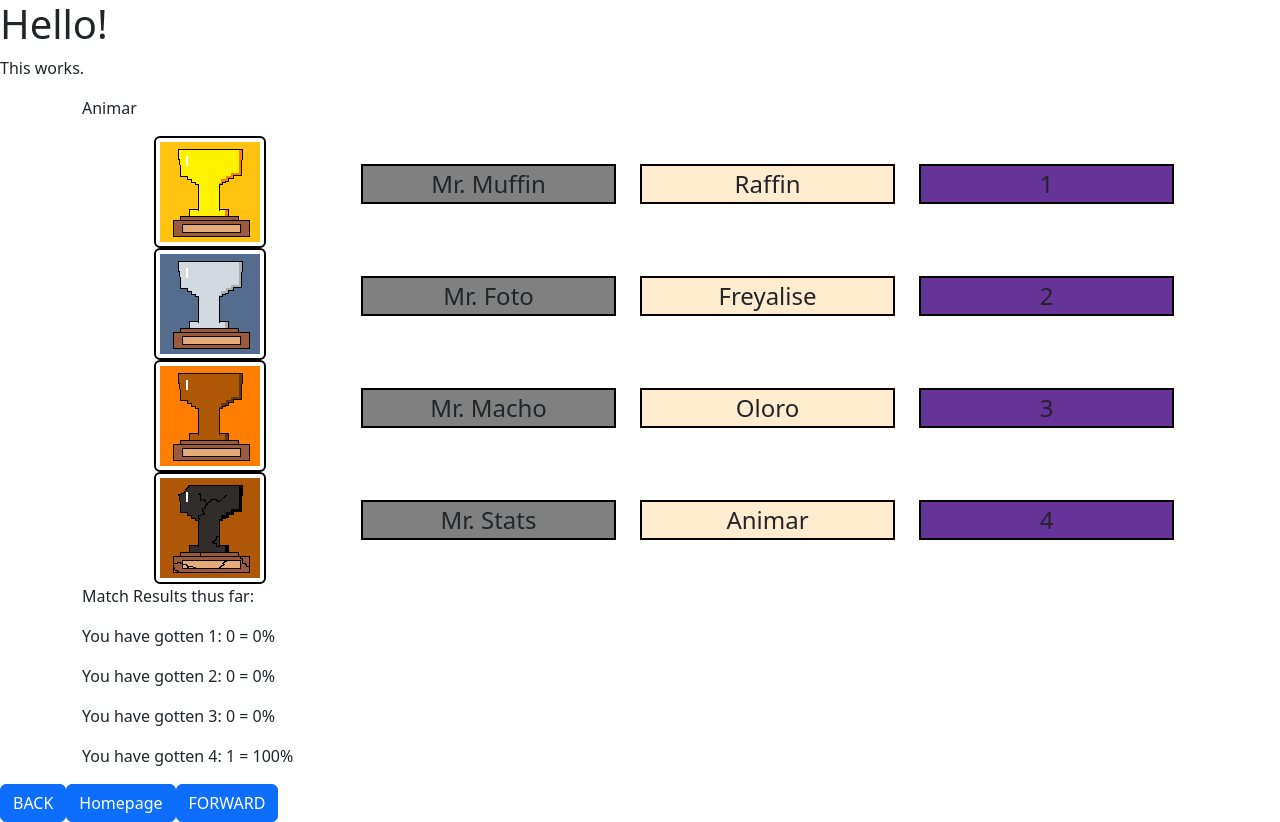
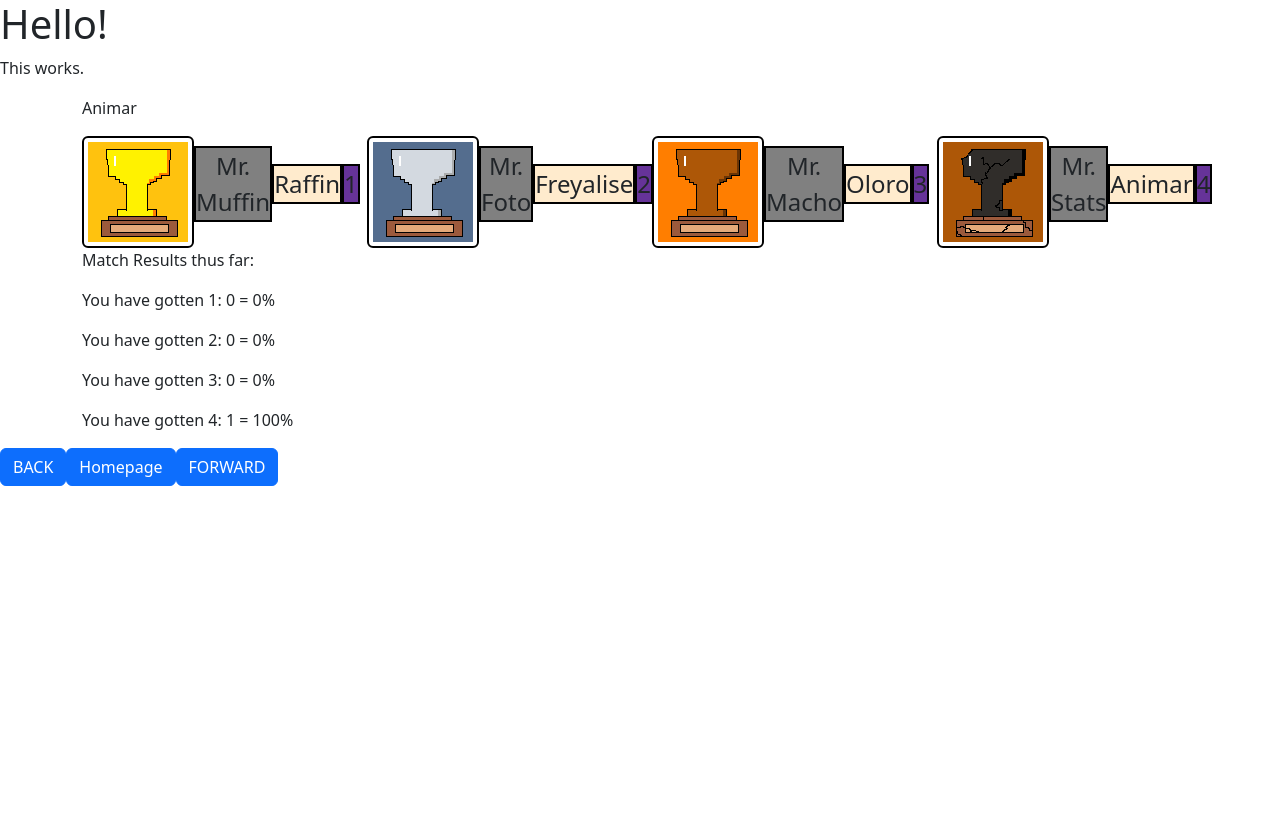
Before and after one commit to jakboa/commanderstatstracker, a React (Create React App) app: page /commanders/Animar in a window 1280 px wide. After the commit the page ends 800 px from the top, so only its background shows below. Built offline with nearby package versions, Linux system fonts and the light colour scheme.

Commit message:
v0.9.7 Boostrap updates
 - Updates my Boostrap knowledge and started the process of making the site fancy.

```diff
--- a/src/components/MatchInfo/MatchInfoSingle.js
+++ b/src/components/MatchInfo/MatchInfoSingle.js
@@ -2,8 +2,8 @@ import React from "react";
 
 import "./MatchInfoBox.css";
 
-import Row from 'react-bootstrap/Row';
 import Col from 'react-bootstrap/Col';
+import Stack from 'react-bootstrap/Stack';
 
 import Image from 'react-bootstrap/Image';
 import matchFirstPlacePicture from '../../utils/matchFirstPlacePicture.png'
@@ -17,18 +17,16 @@ export default function MatchInfoSingle( { matchData } ) {
     const pictures = [ matchFirstPlacePicture, matchSecondPlacePicture, matchThirdPlacePicture, matchFourthPlacePicture ]
 
     return (
-        <Row className=" d-flex align-items-center fs-4 text-center">
-            <Col >
-                <Image src={pictures[matchData.placement-1]} thumbnail className="matchPic playerBox" /> </Col>
+        <Col className=" d-flex align-items-center fs-4 text-center">
+            <Stack direction="horizontal" >
+                <Image src={pictures[matchData.placement-1]} thumbnail className="matchPic playerBox" />
 
-            <Col >
-                <p className="matchNickname playerBox">{matchData.nickName}</p> </Col>
+                <p className="matchNickname playerBox">{matchData.nickName}</p>
 
-            <Col >
-                <p className="matchCommander playerBox">{matchData.commander}</p> </Col>
+                <p className="matchCommander playerBox">{matchData.commander}</p>
 
-            <Col >
-                <p className="matchPlacement playerBox">{matchData.placement}</p> </Col>
-        </Row>
+                <p className="matchPlacement playerBox">{matchData.placement}</p>
+            </Stack>
+        </Col>
     );
 };
--- a/src/views/Homepage/Homepage.js
+++ b/src/views/Homepage/Homepage.js
@@ -6,7 +6,7 @@ import HomepageCommanders from "./HomepageCommanders";
 
 import SearchHandler from '../../components/SearchHandler';
 
-//import Container from "react-bootstrap/Container";
+import Container from "react-bootstrap/Container";
 
 export default function Homepage() {
 
@@ -19,13 +19,13 @@ export default function Homepage() {
 
     return (
 
-            <div className="container-fluid homepage" >
+            <Container fluid className="homepage" >
                 <HomepageGroups commanderGroups={ commanderGroups } />
 
                 <HomepagePlayers players={players} />
 
                 <HomepageCommanders commanders={ commanders } />
 
-            </div>
+            </Container>
     );
 }
--- a/src/views/Homepage/HomepageCommanders.js
+++ b/src/views/Homepage/HomepageCommanders.js
@@ -1,20 +1,24 @@
 import React from "react";
 import HomepageCommanderSingle from "./HomepageCommandersSingle";
 
+import Col from "react-bootstrap/Col";
+import Row from "react-bootstrap/Row";
 
 export default function HomepageCommanders( { commanders } ) {
 
 
     return (
-        <div className="homepage_commanders">
+        <Row className="homepage_commanders">
             <p>Here I put Commanders!</p>
             { commanders.map(commander => {
                 return (
-                    <HomepageCommanderSingle name={ commander } />
+                    <Col>
+                        <HomepageCommanderSingle name={ commander } />
+                    </Col>
                 )
             })
             }
-        </div>
+        </Row>
     );
 
 };
--- a/src/views/Homepage/HomepageGroups.js
+++ b/src/views/Homepage/HomepageGroups.js
@@ -8,9 +8,8 @@ import Row from "react-bootstrap/Row";
 export default function HomepageGroups( { commanderGroups } ) {
 
     return (
-        <div className="homepage_groups">
+            <Row className=" homepage_groups">
                 <p>Here I put groups!</p>
-            <Row className="d-flex align-items-center">
                 {commanderGroups.map(group => {
                     return (
                         <Col>
@@ -19,6 +18,6 @@ export default function HomepageGroups( { commanderGroups } ) {
                     );
                 })}
             </Row>
-        </div>
+
     )
 };
--- a/src/views/Homepage/HomepagePlayers.js
+++ b/src/views/Homepage/HomepagePlayers.js
@@ -1,19 +1,24 @@
 import React from "react";
 import HomepagePlayersSingle from "./HomepagePlayersSingle";
 
+import Col from "react-bootstrap/Col";
+import Row from "react-bootstrap/Row";
 
 export default function HomepagePlayers( { players } ) {
 
     return (
-        <div className="homepage_players">
+        <Row className="homepage_players">
             <p>Here I put Players!</p>
             { players.map(player => {
                 return (
-                    <HomepagePlayersSingle name={player} />
+                    <Col>
+                        <HomepagePlayersSingle name={player} />
+
+                    </Col>
                 )
             })
             }
-        </div>
+        </Row>
     );
 
 };
```
Lines whose indentation alone changed are shown as unchanged.
